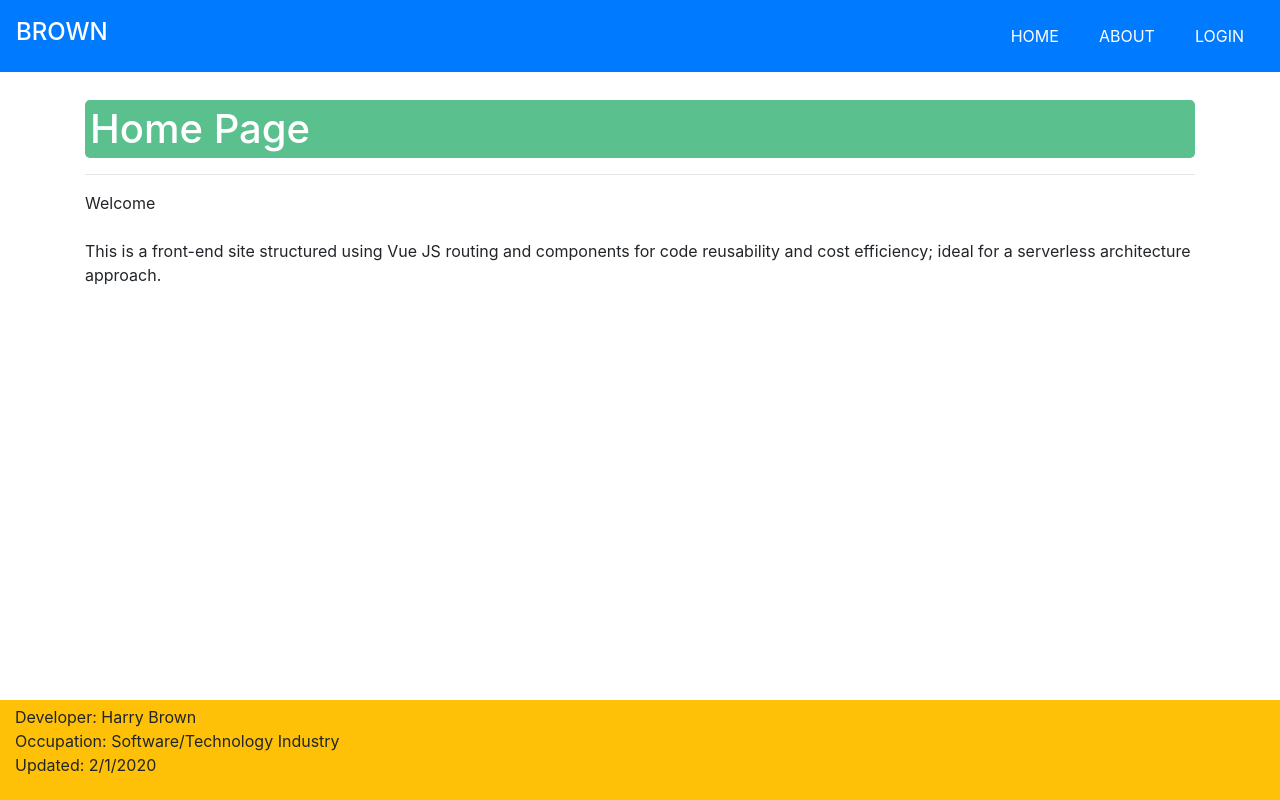
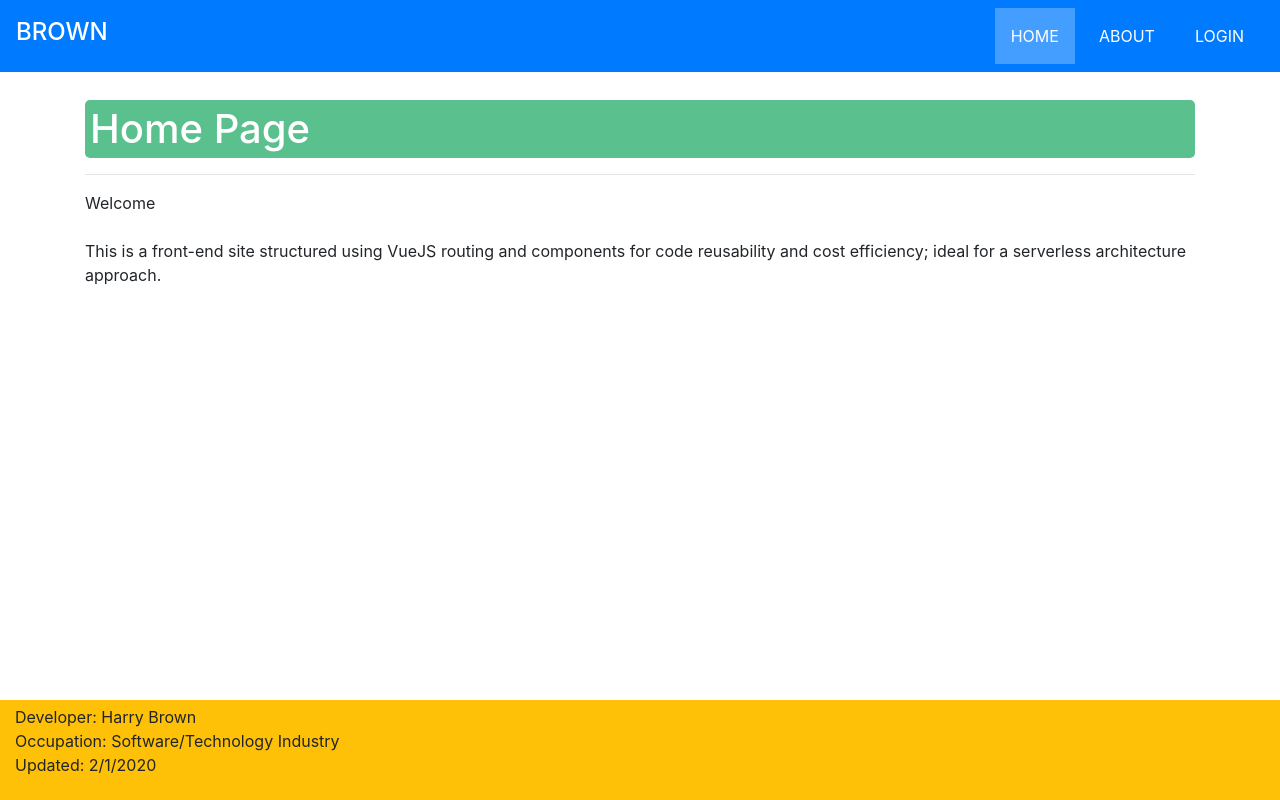
Before and after one commit to hbrown017/Serverless-Vue, a plain HTML site: page index.html in a window 1280 px wide. In both pictures the pointer is over the item "HOME". Drawn offline with Linux system fonts and the light colour scheme; no server answers.

Commit message:
Add menu hover color

```diff
--- a/css/style.css
+++ b/css/style.css
@@ -44,6 +44,10 @@ a:visited{color:white;}
     flex-direction:column;
 }
 
+.navbar-nav li:hover{
+    background-color: #FFFFFF44;
+}
+
 @media screen and (max-width:760px){
     .modules{display:flex; flex-direction:column; justify-content: space-evenly;}
 }
--- a/js/components/home.js
+++ b/js/components/home.js
@@ -7,7 +7,7 @@ const HomeTemplate = {
     </div>`,
     data(){
         return{
-            text: 'This is a front-end site structured using Vue JS routing and components for code reusability and cost efficiency; ideal for a serverless architecture approach.',
+            text: 'This is a front-end site structured using VueJS routing and components for code reusability and cost efficiency; ideal for a serverless architecture approach.',
         }
     }
 };
```
